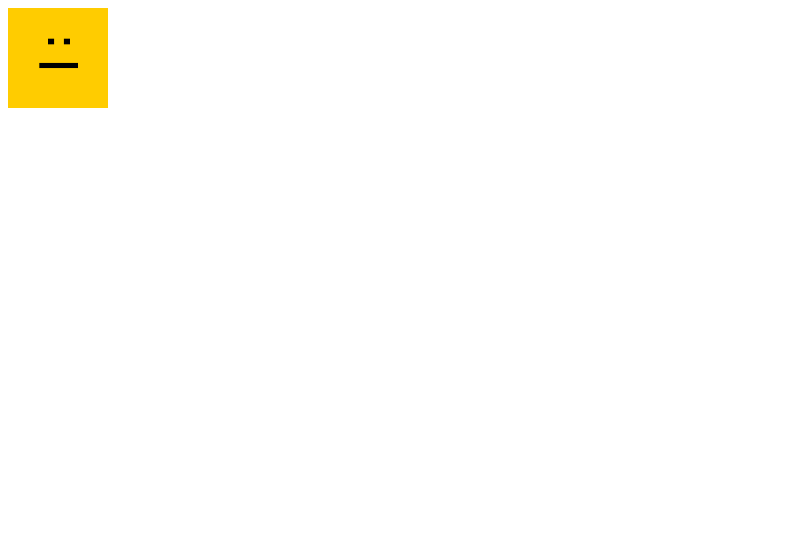
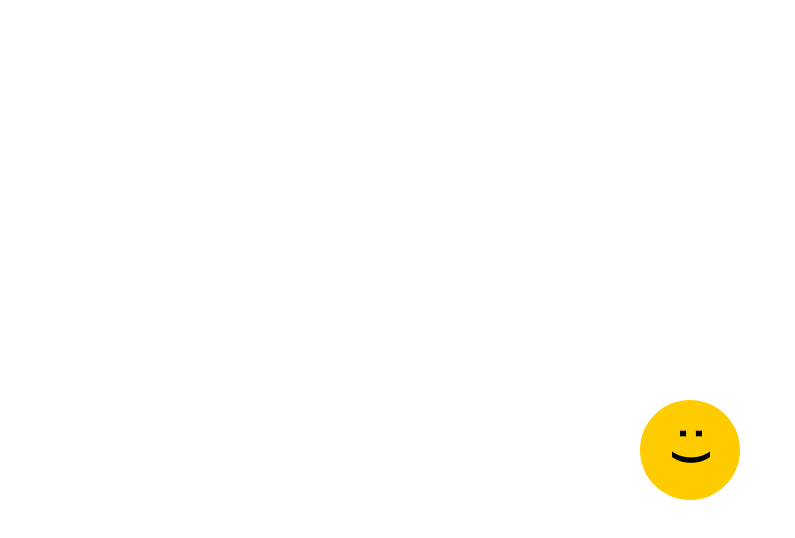
Before and after one commit to Mariamafalda2021/Trabajo-colaborativo-Git, a plain HTML site: page index.html in a window 1280 px wide. Shown: the whole page, without its empty margins (0-795 px from the left). Drawn offline with Linux system fonts and the light colour scheme.

Commit message:
3 primeros tickets

```diff
--- a/css/main.css
+++ b/css/main.css
@@ -1,9 +1,22 @@
+.page {
+  display: flex;
+  flex-direction: column;
+  justify-content: center;
+  align-items: center;
+
+}
+
 .head {
     background: #fc0;
+    border-radius: 50%;
     height: 100px;
-    position: relative;
+    top: 50%;
+    left:50%;
+    position: absolute;
     width: 100px;
+
   }
+
   .face {
     font-family: 'courier new', serif;
     font-size: 2.5em;
--- a/index.html
+++ b/index.html
@@ -11,7 +11,7 @@
 <body>
     <div class="page">
         <div class="head">
-            <div class="face">:|</div>
+            <div class="face">:)</div>
         </div>
     </div>
 </body>
```
